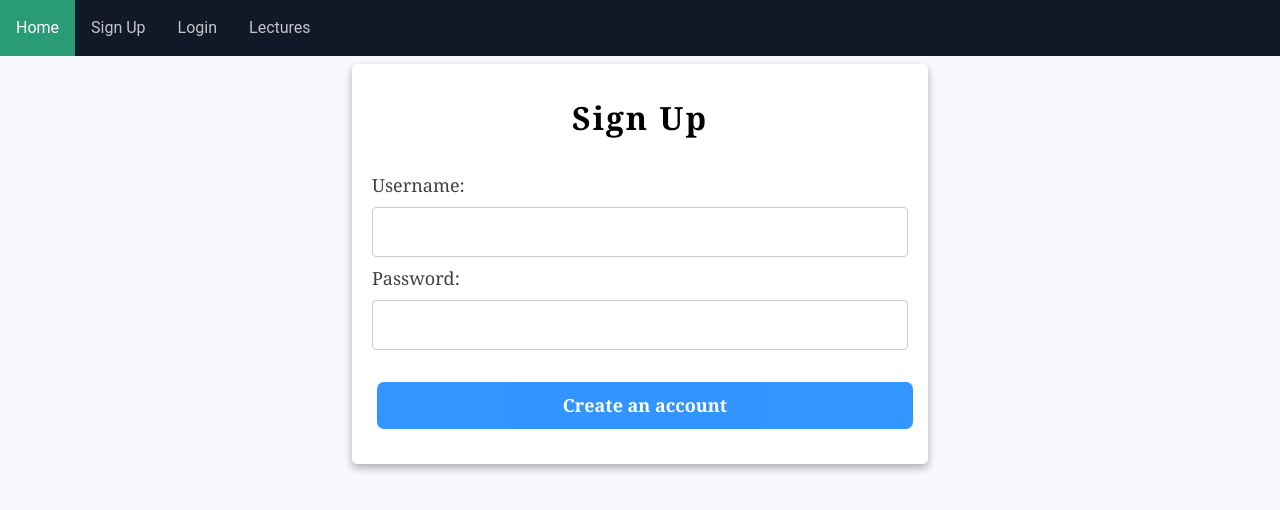
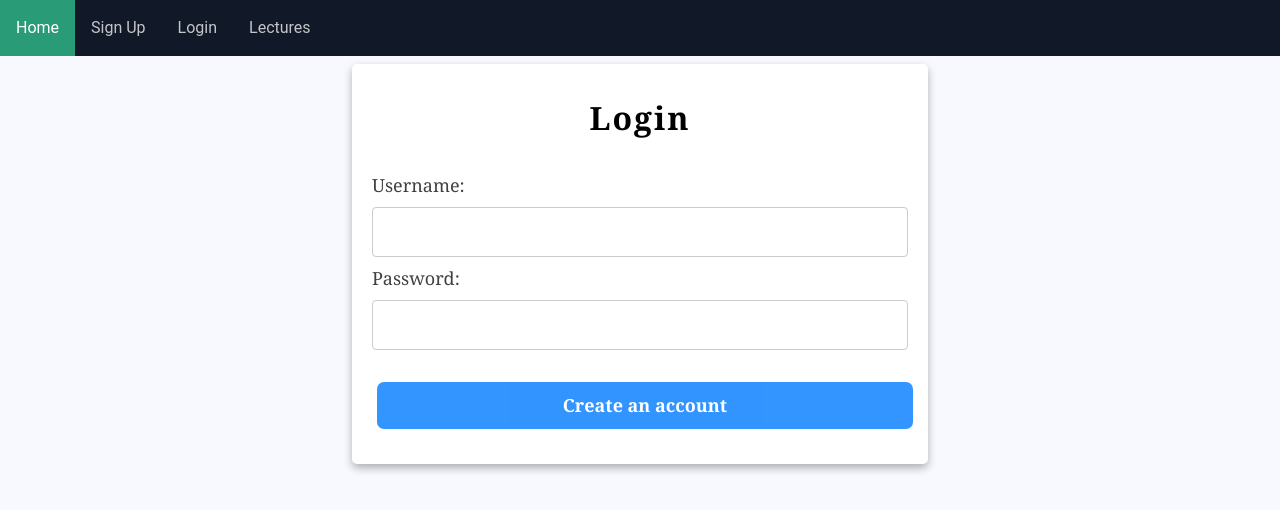
Before and after one commit to allania7med11/blog, a React (Create React App) app in the folder client/: page /login in a window 1280 px wide. Shown: the top 510 px of the page. Built offline with nearby package versions, Linux system fonts and the light colour scheme.

Commit message:
login title fixed

```diff
--- a/client/src/components/Users/Login.tsx
+++ b/client/src/components/Users/Login.tsx
@@ -21,7 +21,7 @@ export const Login = () => {
     return (
         <div className={`${cardCss.card} mt-16 max-w-xl z-10 font-serif`}>
             <form className={formCss.form} onSubmit={(evt) => submit(evt)}>
-                <div className={formCss.title}>Sign Up</div>
+                <div className={formCss.title}>Login</div>
                 <label htmlFor="fusername">Username:</label>
                 <input
                     value={username}
```
